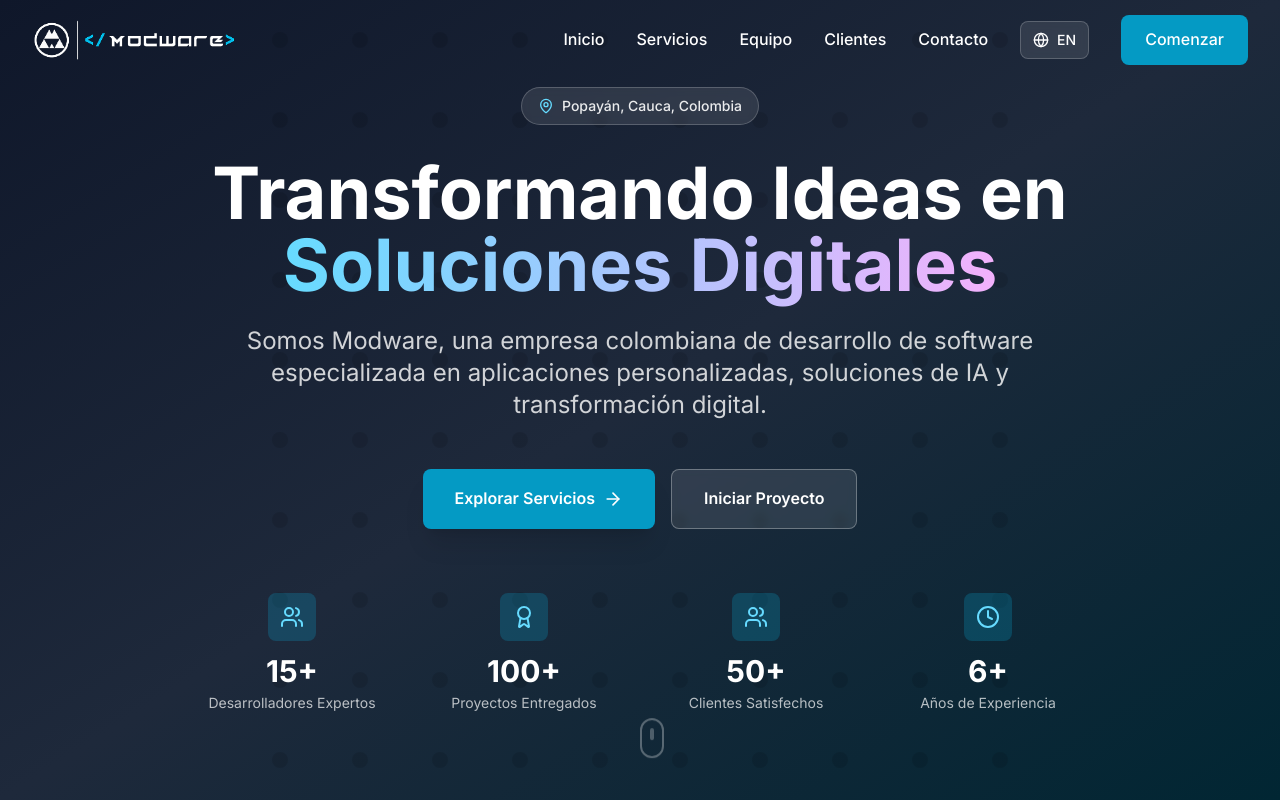
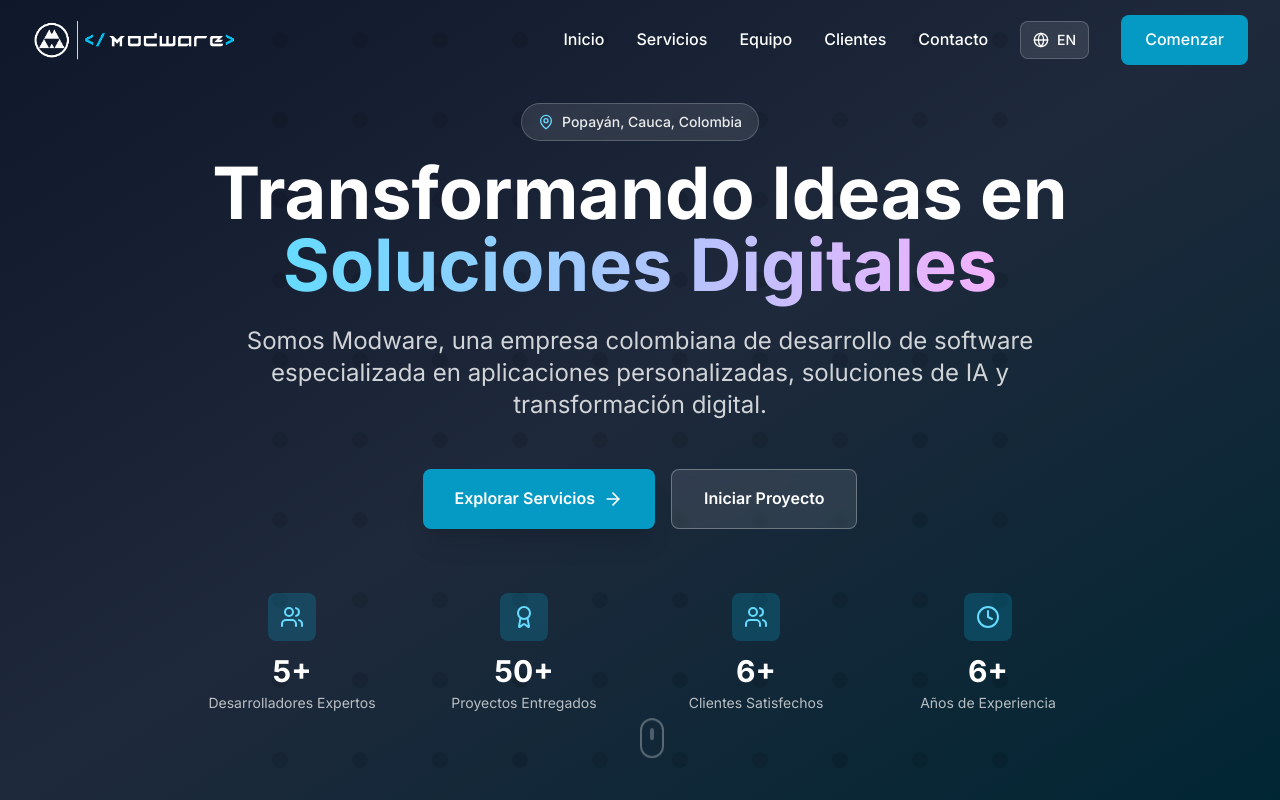
Before and after one commit to paulmrg-461/react_modware_landing, a React (Vite) app: page / in a window 1280 px wide. Shown: the top 800 px of the page. Built offline with nearby package versions, Linux system fonts and the light colour scheme.

Commit message:
Feat: update info

```diff
--- a/src/components/Hero.tsx
+++ b/src/components/Hero.tsx
@@ -28,7 +28,7 @@ const Hero = () => {
 
       <div className="relative z-10 max-w-7xl mx-auto px-4 sm:px-6 lg:px-8 text-center">
         {/* Location Badge */}
-        <div className="inline-flex items-center gap-2 bg-white/10 backdrop-blur-sm rounded-full px-4 py-2 mb-8 border border-white/20">
+        <div className="inline-flex items-center gap-2 bg-white/10 backdrop-blur-sm rounded-full px-4 py-2 mt-4 mb-4 border border-white/20">
           <MapPin className="w-4 h-4 text-primary-300" />
           <span className="text-white/90 text-sm font-medium">{t('hero.location')}</span>
         </div>
@@ -69,21 +69,21 @@ const Hero = () => {
             <div className="flex items-center justify-center w-12 h-12 bg-primary-500/20 rounded-lg mb-3 mx-auto">
               <Users className="w-6 h-6 text-primary-300" />
             </div>
-            <div className="text-3xl font-bold text-white mb-1">15+</div>
+            <div className="text-3xl font-bold text-white mb-1">5+</div>
             <div className="text-white/70 text-sm">{t('hero.developers')}</div>
           </div>
           <div className="text-center">
             <div className="flex items-center justify-center w-12 h-12 bg-primary-500/20 rounded-lg mb-3 mx-auto">
               <Award className="w-6 h-6 text-primary-300" />
             </div>
-            <div className="text-3xl font-bold text-white mb-1">100+</div>
+            <div className="text-3xl font-bold text-white mb-1">50+</div>
             <div className="text-white/70 text-sm">{t('hero.projects')}</div>
           </div>
           <div className="text-center">
             <div className="flex items-center justify-center w-12 h-12 bg-primary-500/20 rounded-lg mb-3 mx-auto">
               <Users className="w-6 h-6 text-primary-300" />
             </div>
-            <div className="text-3xl font-bold text-white mb-1">50+</div>
+            <div className="text-3xl font-bold text-white mb-1">6+</div>
             <div className="text-white/70 text-sm">{t('hero.clients')}</div>
           </div>
           <div className="text-center">
```
